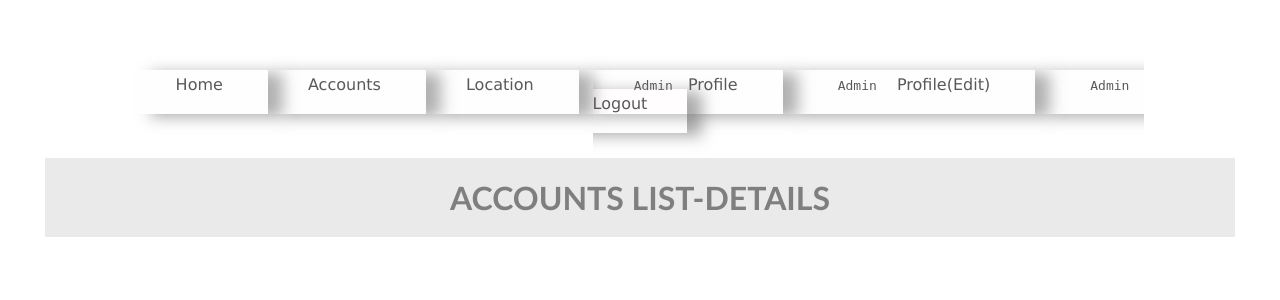
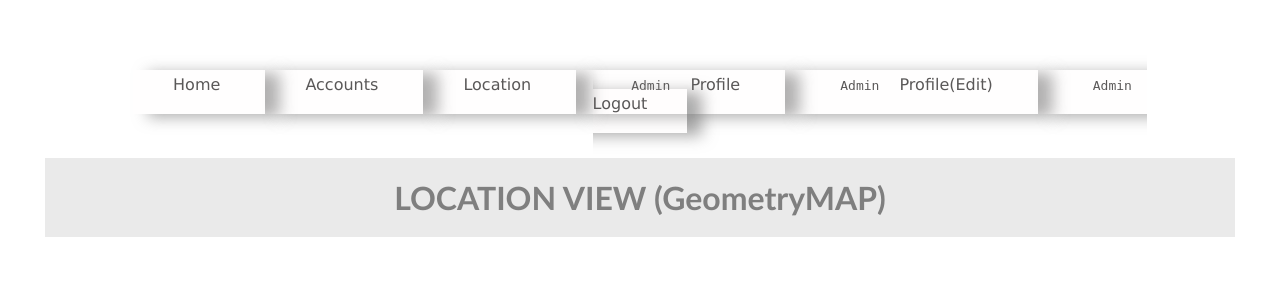
Before and after one commit to Owzaa/kartoza-work, a Django app: page /MapDetails/ in a window 1280 px wide. Shown: the top 300 px of the page. Run offline with Django 4.2, Linux system fonts and the light colour scheme; a user stored in the database is signed in.

Commit message:
commit on master

```diff
--- a/portfolioAsess/folioApp/static/css/portfolio.css
+++ b/portfolioAsess/folioApp/static/css/portfolio.css
@@ -29,7 +29,7 @@ form{
 
 input{
     display: -moz-box;
-    padding-:15px;
+    padding:15px;
     width: 100%;
     justify-content: center;
     height: 40px;
@@ -50,7 +50,7 @@ label{
 .signupText{
     display: flex ;
     justify-content: center;
-    color: rgb(248, 248, 248);
+    color: rgba(248, 248, 248, 0.288);
     font-size: 62px;
     font-weight: 900;
     border-width: .5px;
--- a/portfolioAsess/folioApp/templates/MapDetail/MapAccounts.html
+++ b/portfolioAsess/folioApp/templates/MapDetail/MapAccounts.html
@@ -3,13 +3,13 @@
 
 
 """
-MapDetails for our users Profile(List)
+MapDetails Binded with user => location View
 
 """
 
 {% block content %}
 <div class="HeaderTextContainer">
-    <h1 class="HeaderText">ACCOUNTS LISTED </h1>
+    <h1 class="HeaderText"> LOCATION VIEW (GeometryMAP)</h1>
 </div>
 
 
--- a/portfolioAsess/folioApp/templates/base/base.html
+++ b/portfolioAsess/folioApp/templates/base/base.html
@@ -34,7 +34,7 @@
               </li>
               <li>
                 <a class="link" href="{% url 'ProfileDetailsView' %}">
-                  <code>{{user.username }}</code>Profile
+                  <code>{{user.username }}</code> Profile
                 </a>
               </li>
               <li>
--- a/portfolioAsess/folioApp/views.py
+++ b/portfolioAsess/folioApp/views.py
@@ -5,7 +5,7 @@ Date: 06/05/2022
 Published: https://github.com/Owzaa/repositry/
 
 Book Refferenced(ISBN): Django Documentation
-Release 3.2.12.dev
+Version Release: 3.2.12.dev
 
 """
 
@@ -55,7 +55,7 @@ def LoginView(request):
 
 @login_required(login_url="/LoginView/")
 def MapView(request):
-    return render(request,"MapDetail/MapDetails.html",context={})
+    return render(request,"MapDetail/MapAccounts.html",context={})
 
 # UserDetailView Function
 @login_required(login_url="/LoginView/")
@@ -74,12 +74,6 @@ def ProfileEditDetailsView(request):
 @permission_required(perm='folioApp.view_choice', login_url='LoginView')
 def ListAccounts(request):
     return render(request,'account/List-Accounts.html',{})
-
-
-
-
-
-
 
 
 
```
Also changed, not shown: portfolioAsess/folioApp/templates/account/List-Accounts.html (+10 -1 lines).
